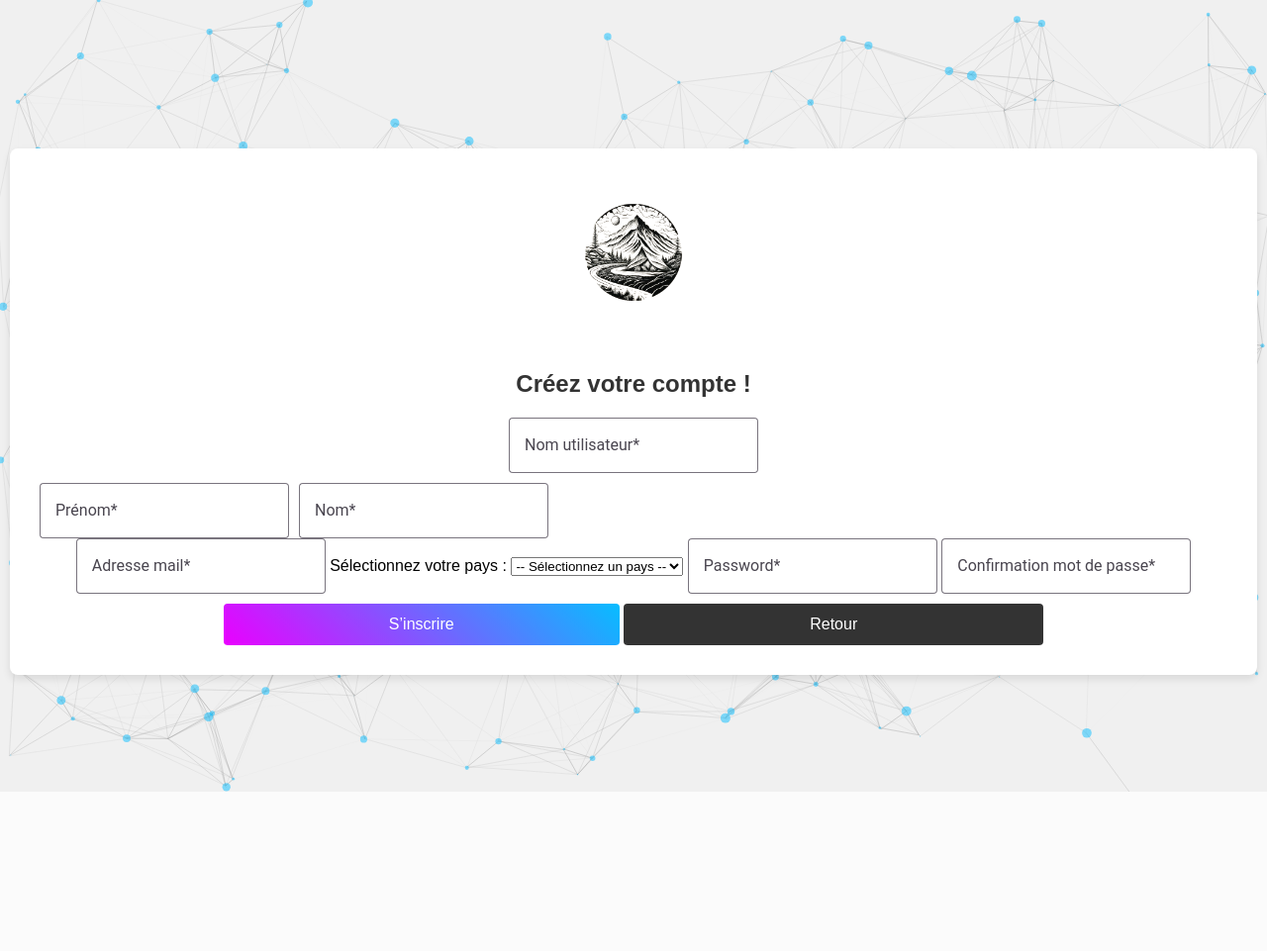
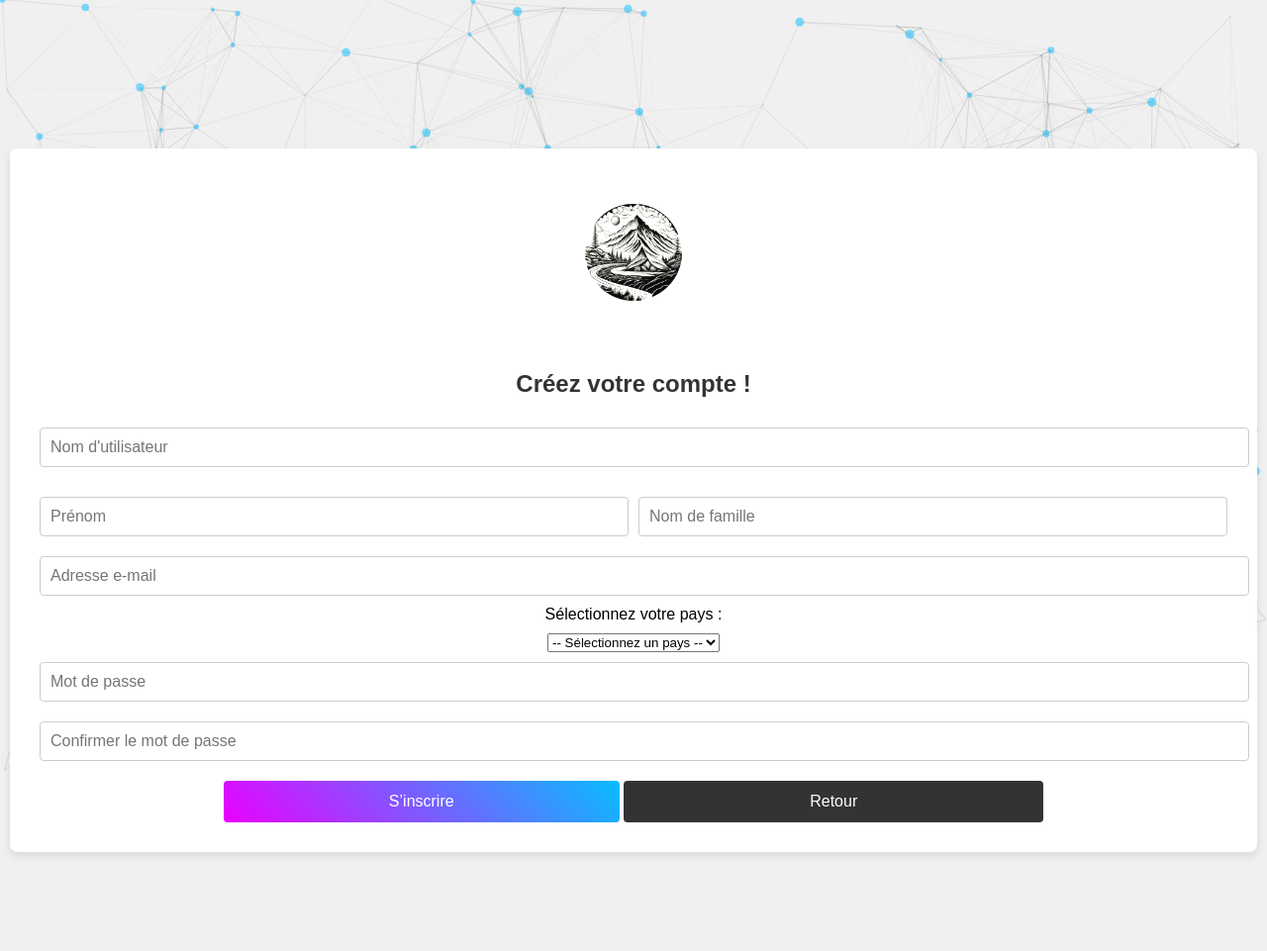
Before and after one commit to Sublax/Projet-Gestion-de-Projet, a PHP site: page /connexion/register.php in a window 1280 px wide. Shown: the whole page at 99% size. Before the commit the page ends 800 px from the top, so only its background shows below. Run offline with PHP 8.4, Linux system fonts and the light colour scheme.

Commit message:
Remplacement de l'utilisation du bundle dans login et register par champs html

```diff
--- a/pageweb/connexion/register.php
+++ b/pageweb/connexion/register.php
@@ -5,7 +5,6 @@
     <meta name="viewport" content="width=device-width, initial-scale=1.0">
     <title>Inscription</title>
     <link rel="stylesheet" href="../styles/styles.css">
-    <script type="module" src="../components/bundle.js"></script>
 
 </head>
 <body>
@@ -57,21 +56,21 @@
         $location = $_GET['location'] ?? '';
         ?>
         <form action="./process_register.php" method="post">
-        <md-outlined-text-field name="username" placeholder="Nom d'utilisateur" label="Nom utilisateur" value="<?php echo htmlspecialchars($username); ?>"  required></md-outlined-text-field>
-            <div class="name-fields">
-                <md-outlined-text-field name="first_name" placeholder="Prénom" label="Prénom" value="<?php echo htmlspecialchars($firstName); ?>" required></md-outlined-text-field>
-                <md-outlined-text-field name="last_name" placeholder="Nom de famille" label="Nom" value="<?php echo htmlspecialchars($lastName); ?>" required></md-outlined-text-field>
-            </div>
-            <md-outlined-text-field type="email" name="email" placeholder="Adresse e-mail" label="Adresse mail" value="<?php echo htmlspecialchars($email); ?>" required></md-outlined-text-field>
-
+        <input type="text" name="username" placeholder="Nom d'utilisateur" value="<?php echo htmlspecialchars($username); ?>" required>
+        <div class="name-fields">
+            <input type="text" name="first_name" placeholder="Prénom" value="<?php echo htmlspecialchars($firstName); ?>" required>
+            <input type="text" name="last_name" placeholder="Nom de famille" value="<?php echo htmlspecialchars($lastName); ?>" required>
+        </div>
+            <input type="email" name="email" placeholder="Adresse e-mail" value="<?php echo htmlspecialchars($email); ?>" required>
 
             <label for="country">Sélectionnez votre pays :</label>
+            <div class="select">
             <select name="country" id="country" required>
             <option value="">-- Sélectionnez un pays --</option>
             </select>
-            <md-outlined-text-field name="password" type="password" placeholder="Enter password" label="Password" required>
-            </md-outlined-text-field>
-            <md-outlined-text-field type="password" name="confirm_password" placeholder="Confirmer le mot de passe" label="Confirmation mot de passe" required></md-outlined-text-field>
+            </div>
+            <input type="password" name="password" placeholder="Mot de passe" required>
+            <input type="password" name="confirm_password" placeholder="Confirmer le mot de passe" required>
             <button type="submit" class="register-button">S’inscrire</button>
             <a href="./login.php" class="back-button">Retour</a>
             <?php
--- a/pageweb/styles/styles.css
+++ b/pageweb/styles/styles.css
@@ -1,4 +1,3 @@
-
 
 header {
     background-color: #fff;
@@ -602,6 +601,8 @@ footer {
 }
 
 /* Input Fields */
+.login-container input[type="text"],
+.login-container input[type="password"],
 .register-container input[type="text"],
 .register-container input[type="email"],
 .register-container input[type="password"] {
```
Also changed, not shown: pageweb/connexion/login.php (+2 -7 lines).
